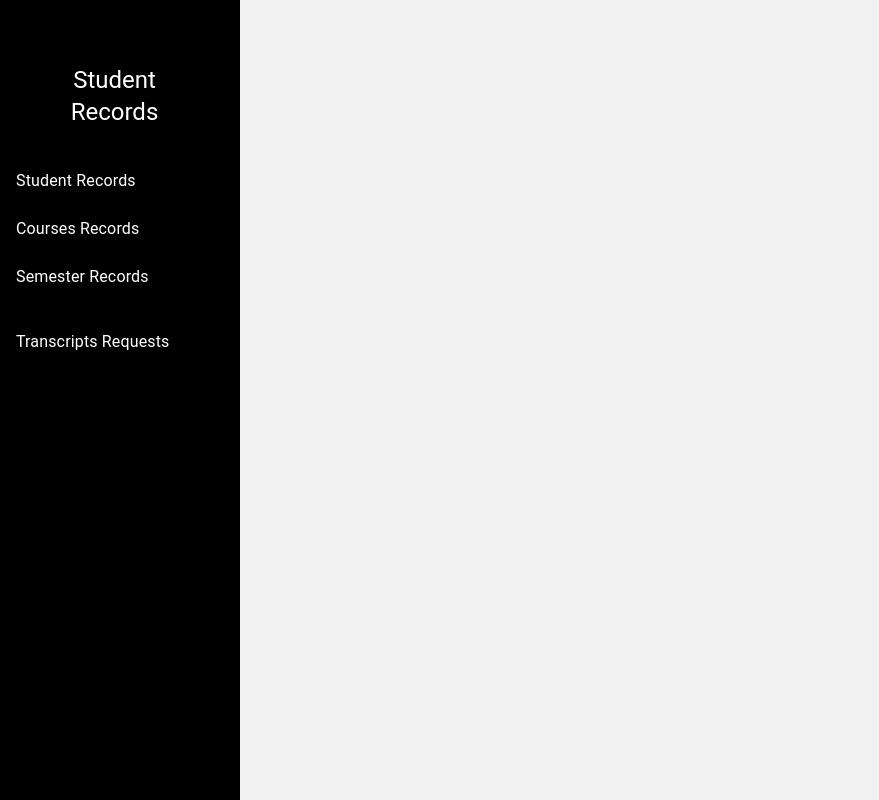
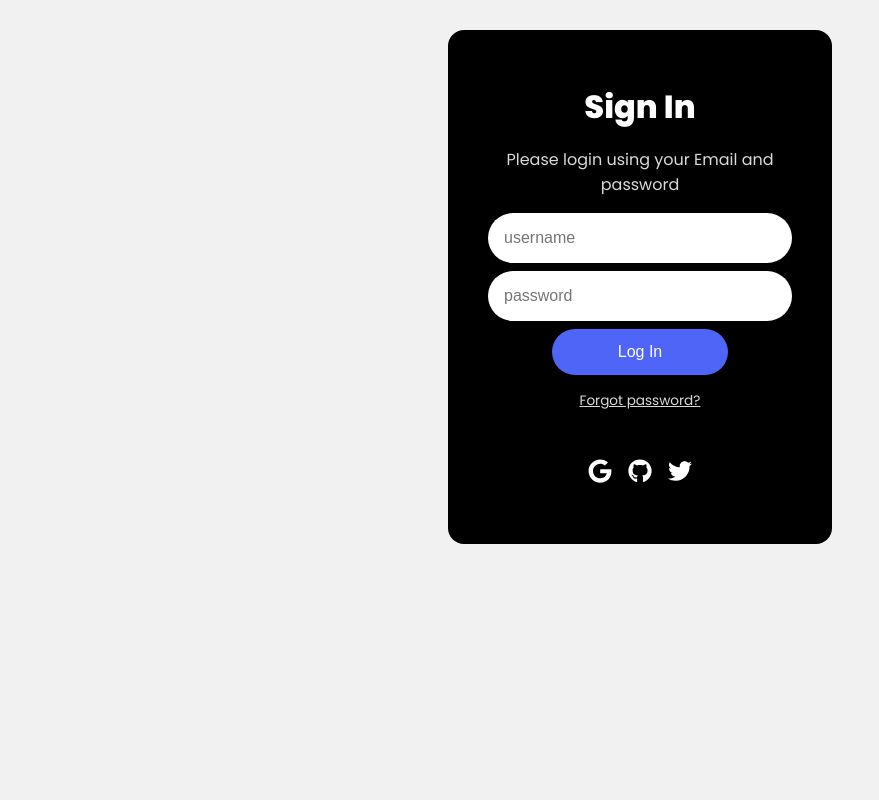
Before and after one commit to riyaa14/Equinox_RecordHive, a React (Create React App) app in the folder frontend/: page /Login in a window 1280 px wide. Shown: the whole page, without its empty margins (0-879 px from the left). Built offline with nearby package versions, Linux system fonts and the light colour scheme.

Commit message:
Login Page Router Added

```diff
--- a/frontend/package.json
+++ b/frontend/package.json
@@ -11,6 +11,7 @@
     "@testing-library/user-event": "^13.5.0",
     "react": "^18.2.0",
     "react-dom": "^18.2.0",
+    "react-icons": "^4.8.0",
     "react-router-dom": "^6.9.0",
     "react-scripts": "^5.0.1",
     "web-vitals": "^2.1.4"
--- a/frontend/src/App.js
+++ b/frontend/src/App.js
@@ -1,23 +1,35 @@
 import React from "react";
-import { BrowserRouter, Routes, Route } from "react-router-dom";
+import { BrowserRouter, Routes, Route, useLocation } from "react-router-dom";
 import NavBar from "./Components/NavBar";
 
 // pages
 import StudentRecords from "./Pages/StudentRecords";
 import TranscriptRequestTracker from "./Pages/TranscriptRequestTracker";
+import LoginForm from "./Components/Loginform/Loginform";
 
 function App() {
   return (
-    <div className="App">
-      <BrowserRouter>
-        <NavBar />
-
-        <Routes>
-          <Route path="/" element=<StudentRecords /> />
-          <Route path="/Transcripts" element=<TranscriptRequestTracker /> />
-        </Routes>
-      </BrowserRouter>
-    </div>
+    <BrowserRouter>
+      <Routes>
+        <Route path="/Login" element={<LoginForm />} />
+        <Route
+          path="/"
+          element={
+            <NavBar>
+              <StudentRecords />
+            </NavBar>
+          }
+        />
+        <Route
+          path="/Transcripts"
+          element={
+            <NavBar>
+              <TranscriptRequestTracker />
+            </NavBar>
+          }
+        />
+      </Routes>
+    </BrowserRouter>
   );
 }
 
--- a/frontend/src/Components/Card/Card.css
+++ b/frontend/src/Components/Card/Card.css
@@ -4,8 +4,8 @@
     height:450px;
     border-radius: 1rem;
     padding:2rem;
-    margin: 0rem;
-    margin-left: 20px;
+    margin: auto;
+    margin-top: 30px;
 }
 
 @media only screen and (max-width: 620px) {
```
Also changed, not shown: 1 other file (tests, documents, lock files or other folders).
